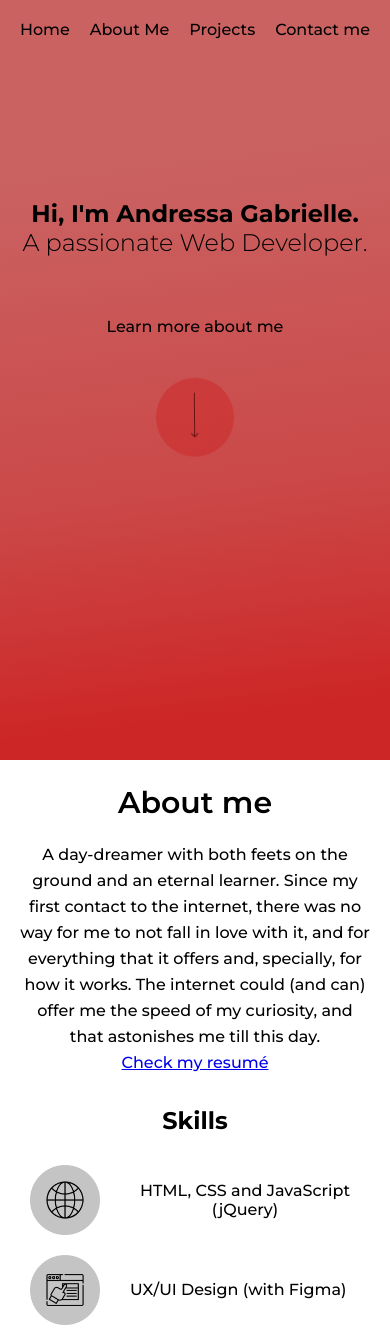
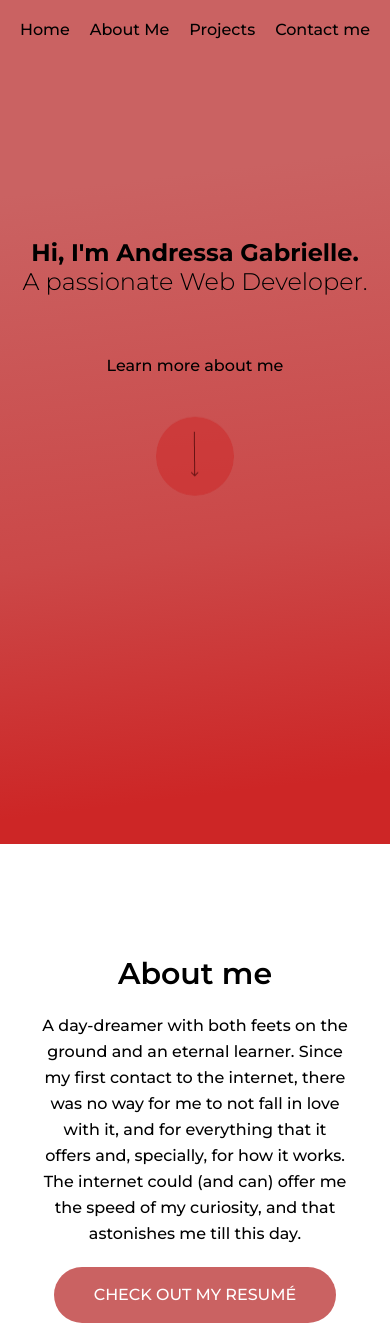
Before and after one commit to andressagabrielle21/portfolio-v2, a plain HTML site: page index.html in a window 390 px wide. Shown: the top 1328 px of the page. Drawn offline with Linux system fonts and the light colour scheme.

Commit message:
Mobile adjusted

```diff
--- a/assets/scss/style.scss
+++ b/assets/scss/style.scss
@@ -33,7 +33,10 @@ body {
 #home {
     background: rgb(202,98,98);
     background: linear-gradient(173deg, rgba(202,98,98,1) 22%, rgba(203,72,72,1) 64%, rgba(205,38,38,1) 92%);
-    height: 80vh;
+    height: 100vh;
+    display: flex;
+    flex-direction: column;
+    align-content: center;
     .navbar {
         display: flex;
         justify-content: space-around;
@@ -54,15 +57,36 @@ body {
         display: flex;
         justify-content: space-evenly;
         align-items: center;
-        padding: 100px 0 0 100px;
+        align-content: center;
+        margin: 10% 0;
         .text {
             text-align: center;
             .dot {
                 padding-top: 60px;
                 img {
                     border-radius: 90px;
-                    animation: infiniteUpDown 1.5s infinite ;
+                    animation: infiniteUpDown 1.5s infinite;
                 }
+            }
+        }
+    }
+}
+
+#about {
+    .text {
+        .btn-about {
+            display: inline-block;
+            text-decoration: none;
+            margin-top: 20px;
+            padding: 15px 40px;
+            background: rgb(202,98,98);
+            color: #fff;
+            text-transform: uppercase;
+            border-radius: 50px;
+            transition: all .5s;
+            &:hover {
+                transform: translateY(-3px);
+                box-shadow: 0 10px 10px rgba(0,0,0,.3);;
             }
         }
     }
@@ -70,7 +94,7 @@ body {
 
 .space {
     width:30%;
-    height:2px;
+    height:1.5px;
     background-color: $red-principal;
     margin: 30px auto;
 }
@@ -174,11 +198,12 @@ body {
 }
 
 
-//Only for desktop
+//DESKTOP
 @media only screen and (min-width: 721px){
     #home {
         .content-home {
             .text {
+                width: 400px;
                 animation-name: moveInLeft;
                 animation-duration: 3s;
                 .dot {
@@ -189,6 +214,7 @@ body {
                 }
             }
             .profile-pic {
+                width: 400px;
                 animation-name: moveInRight;
                 animation-duration: 3s;
             }
@@ -245,7 +271,7 @@ body {
 //MOBILE
 @media only screen and (max-width: 720px) {
     #home {
-        height: 90vh;
+        height: 100vh;
         .navbar {
             display: flex;
             justify-content: space-around;
@@ -271,9 +297,13 @@ body {
 
     #about {
         .text {
+            display: flex;
+            flex-direction: column;
+            align-items: center;
+            height: 100vh;
             text-align: center;
             line-height: 26px;
-            padding: 30px 20px;
+            padding: 30% 10%;
         }
 
         .skills {
--- a/index.html
+++ b/index.html
@@ -40,7 +40,7 @@
             </div>
 
             <div class="profile-pic">
-                <img src="assets/img/circle-cropped (1).png" alt="andressa-img" class="profile-pic" width="400px">
+                <img src="assets/img/circle-cropped (1).png" alt="andressa-img" class="profile-pic">
             </div>
 
             <span class="circle-profile"></span>
@@ -61,7 +61,7 @@
             </p>
             <a href="https://drive.google.com/file/d/1oys-mVw3nW-M2pq0axarxhBc9K9GF4zI/view?usp=sharing"
                 class="btn-about">
-                Check my resumé
+                Check out my resumé
             </a>
         </div>
 
@@ -87,7 +87,7 @@
                 </div>
 
                 <div class="image5">
-                    <img src="assets/img/github-logo-face.png" alt=""> GIT
+                    <img src="assets/img/github-logo-face.png" alt=""> GIT and GitHub
                 </div>
 
                 <div class="image6">
```
Also changed, not shown: assets/scss/style.css, 1 other file.
